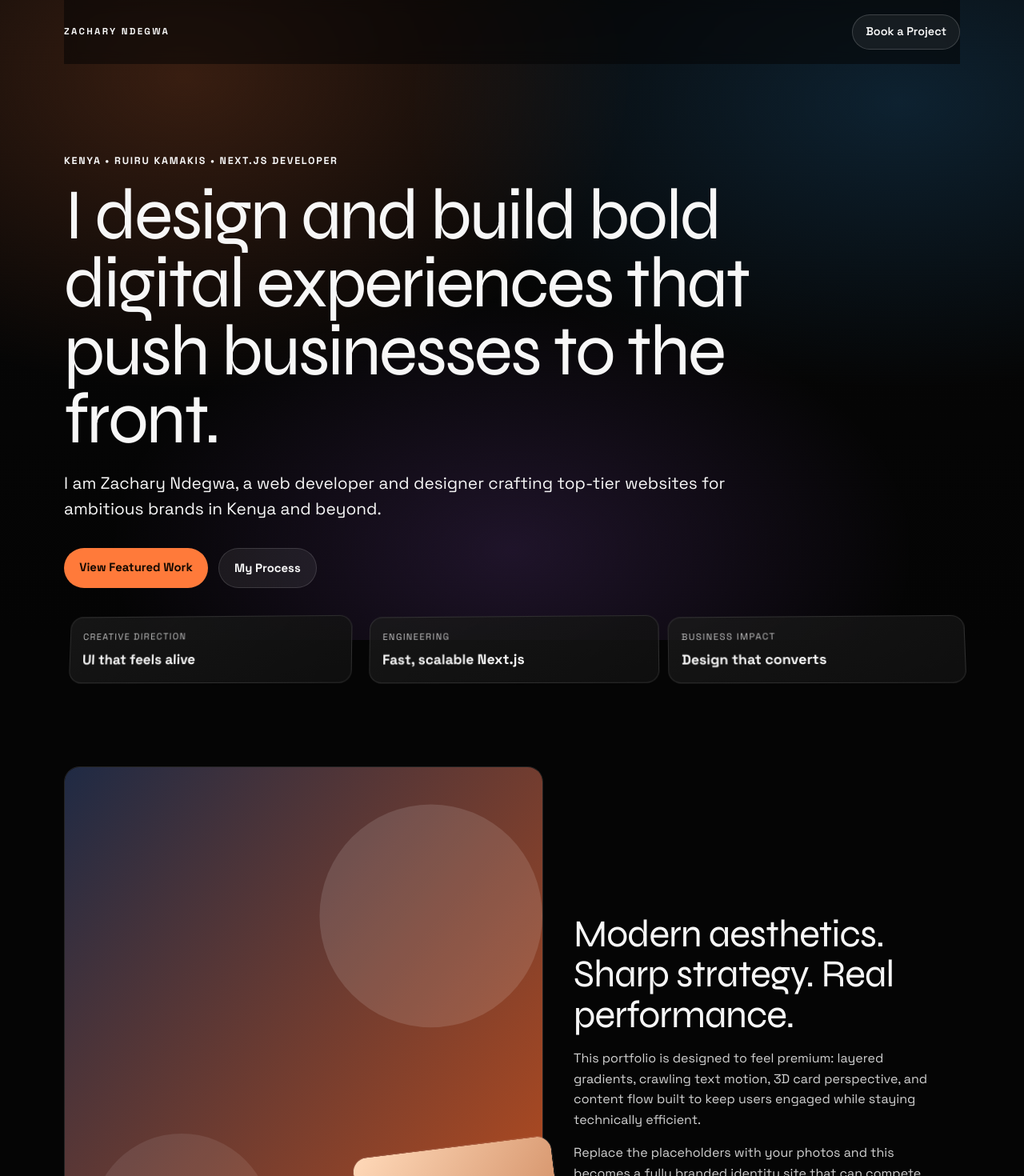
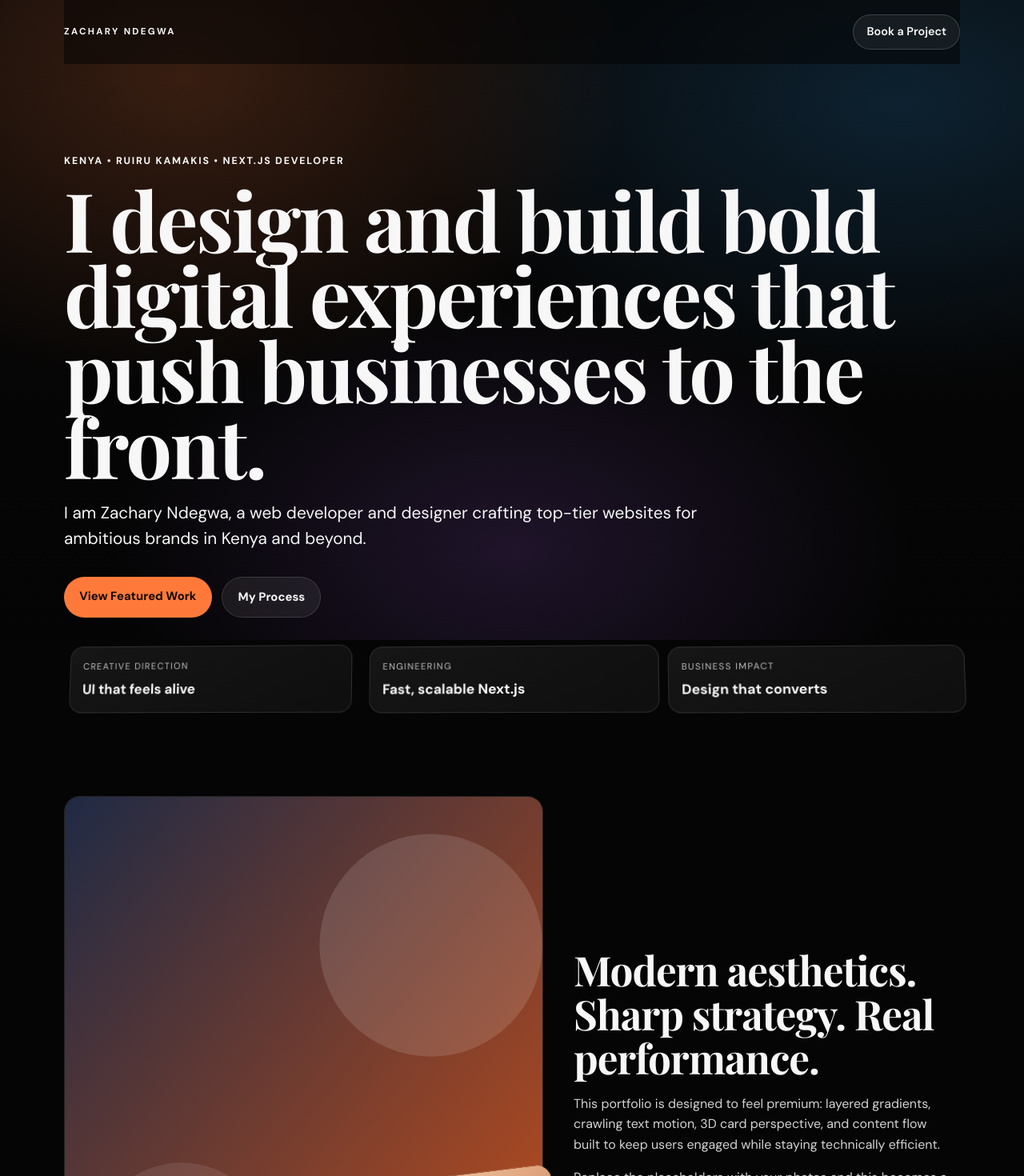
Before and after one commit to kellyworkos00-droid/potfolio, a Next.js app: page / in a window 1280 px wide. Shown: the top 1470 px of the page at 80% size. Built offline with nearby package versions, Linux system fonts and the light colour scheme.

Commit message:
Upgrade to premium Playfair Display + DM Sans typography

```diff
--- a/src/app/globals.css
+++ b/src/app/globals.css
@@ -14,16 +14,18 @@
   --color-surface: var(--surface);
   --color-accent: var(--accent);
   --color-accent-soft: var(--accent-soft);
-  --font-sans: var(--font-space);
-  --font-display: var(--font-syne);
+  --font-sans: var(--font-dm);
+  --font-display: var(--font-playfair);
 }
 
 body {
   background: var(--background);
   color: var(--foreground);
-  font-family: var(--font-space), sans-serif;
+  font-family: var(--font-dm), sans-serif;
+  font-weight: 400;
   overflow-x: clip;
 }
+
 
 * {
   box-sizing: border-box;
@@ -96,12 +98,13 @@ body {
 }
 
 .hero h1 {
-  font-family: var(--font-syne), sans-serif;
+  font-family: var(--font-playfair), serif;
+  font-weight: 700;
   max-width: 17ch;
   margin-top: 1rem;
-  font-size: clamp(2.1rem, 7vw, 5.7rem);
-  line-height: 0.95;
-  letter-spacing: -0.03em;
+  font-size: clamp(2.4rem, 8vw, 6.4rem);
+  line-height: 0.92;
+  letter-spacing: -0.025em;
   animation: rise 0.9s ease both;
 }
 
@@ -216,9 +219,10 @@ body {
 .work h2,
 .services h2,
 .contact h2 {
-  font-family: var(--font-syne), sans-serif;
-  font-size: clamp(1.45rem, 5vw, 3rem);
-  line-height: 1.05;
+  font-family: var(--font-playfair), serif;
+  font-weight: 700;
+  font-size: clamp(1.65rem, 5.5vw, 3.2rem);
+  line-height: 1.08;
   letter-spacing: -0.02em;
 }
 
--- a/src/app/layout.tsx
+++ b/src/app/layout.tsx
@@ -1,15 +1,17 @@
 import type { Metadata } from "next";
-import { Space_Grotesk, Syne } from "next/font/google";
+import { Playfair_Display, DM_Sans } from "next/font/google";
 import "./globals.css";
 
-const headingFont = Syne({
-  variable: "--font-syne",
+const headingFont = Playfair_Display({
+  variable: "--font-playfair",
   subsets: ["latin"],
+  weight: ["400", "500", "600", "700"],
 });
 
-const bodyFont = Space_Grotesk({
-  variable: "--font-space",
+const bodyFont = DM_Sans({
+  variable: "--font-dm",
   subsets: ["latin"],
+  weight: ["400", "500", "600", "700"],
 });
 
 export const metadata: Metadata = {
```
